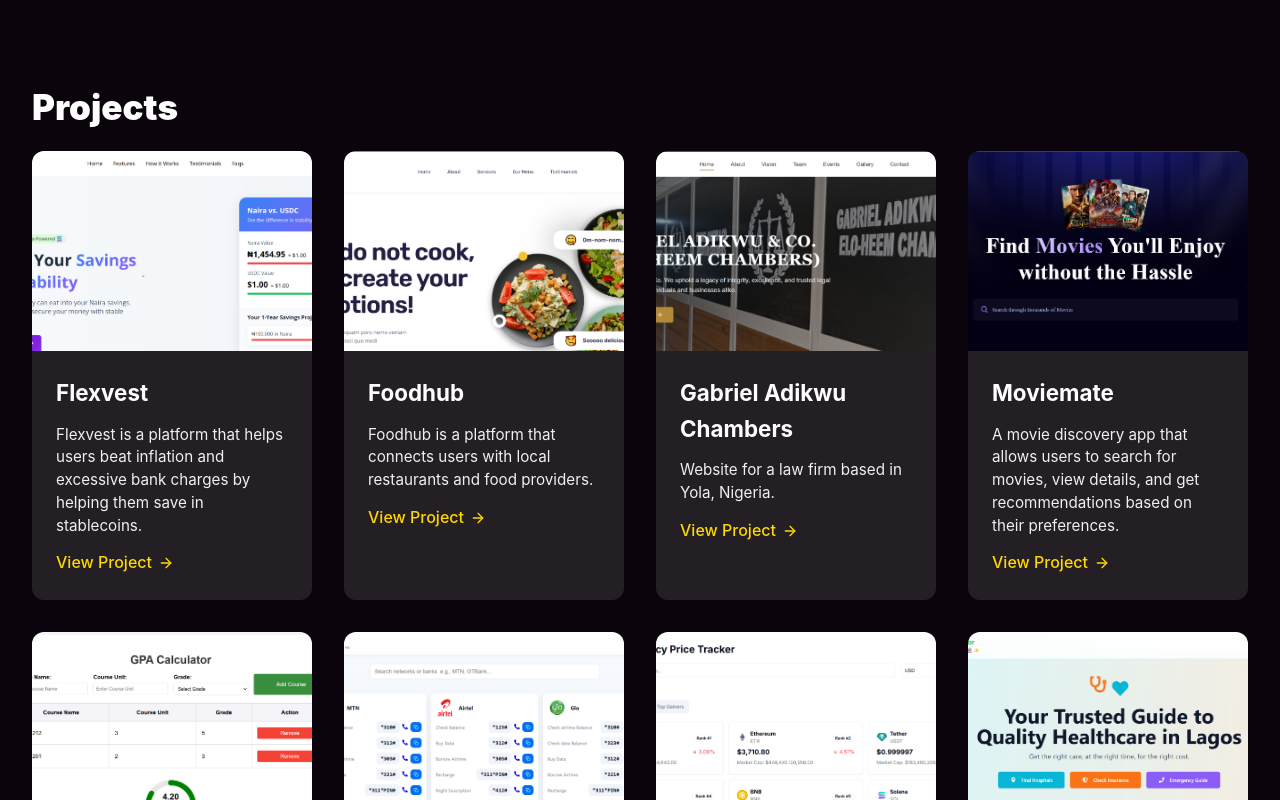
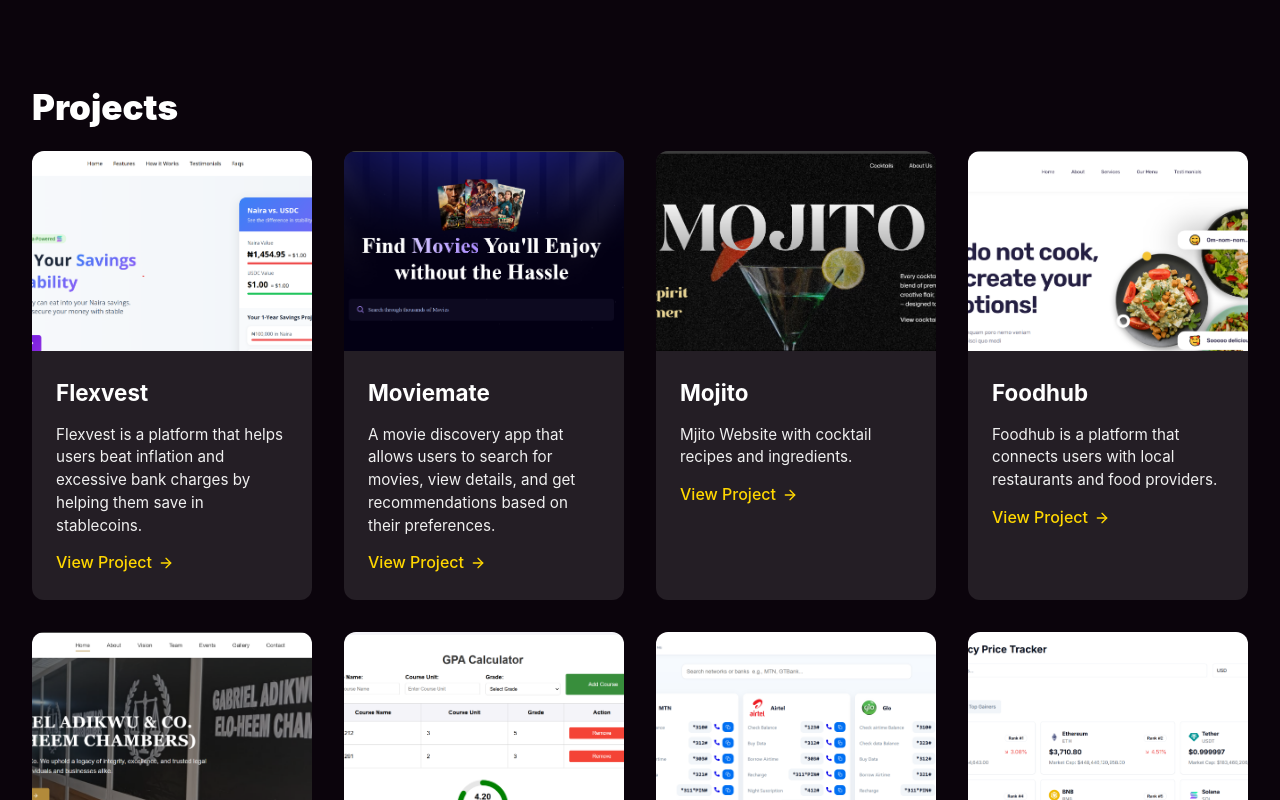
Before and after one commit to JesseJohn7/portfolio, a Next.js app: page / in a window 1280 px wide. Shown: the part 627-1427 px from the top of the page. Built offline with nearby package versions, Linux system fonts and the light colour scheme.

Commit message:
new project

```diff
--- a/app/components/Projects.tsx
+++ b/app/components/Projects.tsx
@@ -11,6 +11,18 @@ const projectsData = [
     link: 'https://jessejohn7.github.io/Flex_vest/',
   },
   {
+    title: 'Moviemate',
+    description: 'A movie discovery app that allows users to search for movies, view details, and get recommendations based on their preferences.',
+    image: '/images/moviemate.png',
+    link: 'https://moviemate-blue.vercel.app/',
+  },
+  {
+    title: 'Mojito',
+    description: 'Mjito Website with cocktail recipes and ingredients.',
+    image: '/images/Mojito.png',
+    link: 'https://mojito-dusky.vercel.app/',
+  },
+  {
     title: 'Foodhub',
     description: 'Foodhub is a platform that connects users with local restaurants and food providers.',
     image: '/images/food.png',
@@ -21,12 +33,6 @@ const projectsData = [
     description: 'Website for a law firm based in Yola, Nigeria.',
     image: '/images/adikwu.png',
     link: 'https://www.gabrieladikwuchambers.com/',
-  },
-  {
-    title: 'Moviemate',
-    description: 'A movie discovery app that allows users to search for movies, view details, and get recommendations based on their preferences.',
-    image: '/images/moviemate.png',
-    link: 'https://moviemate-blue.vercel.app/',
   },
   {
     title: 'Cgpa Calculator',
```
Also changed, not shown: public/images/Mojito.png (added).
